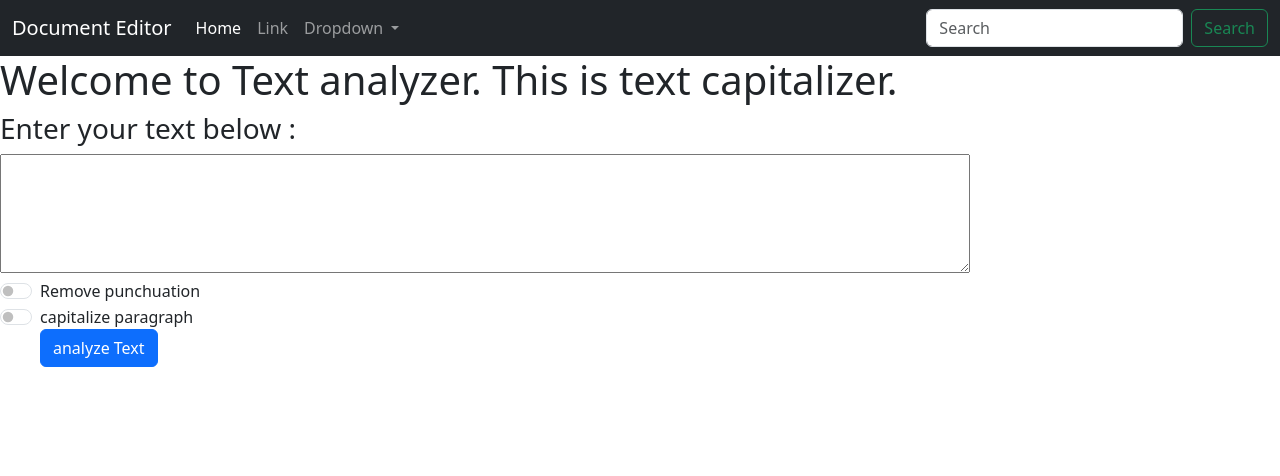
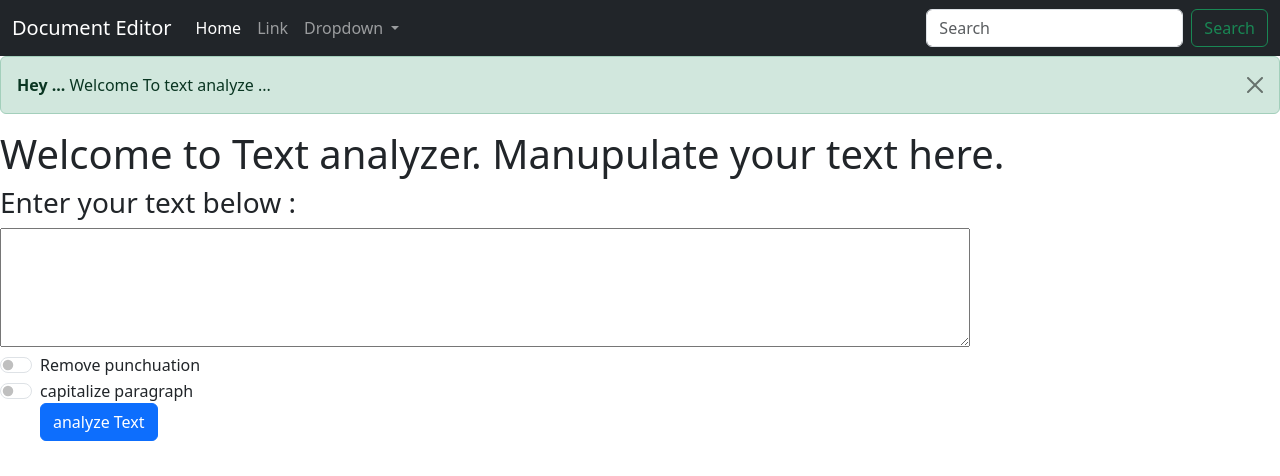
Before and after one commit to Pankajbadgujar1/book1, a Django app: page / in a window 1280 px wide. Shown: the top 476 px of the page. Run offline with Django 5.2, Linux system fonts and the light colour scheme.

Commit message:
add dismisible alert

```diff
--- a/templates/index.html
+++ b/templates/index.html
@@ -39,9 +39,13 @@
         </div>
       </nav>
 
+
+      <div class="alert alert-success alert-dismissible fade show" role="alert">
+        <strong>Hey ...</strong> Welcome To  text analyze ...
+        <button type="button" class="btn-close" data-bs-dismiss="alert" aria-label="Close"></button>
       </div>
     <h1>Welcome to Text analyzer.
-        This is text capitalizer.</h1>
+        Manupulate your text here.</h1>
         <h3> Enter your text below : </h3>
 
     <form action = "/analyzed" method='get'>
```
